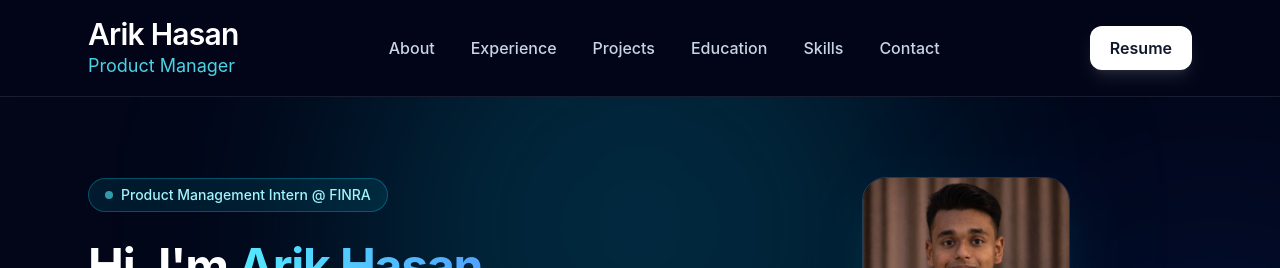
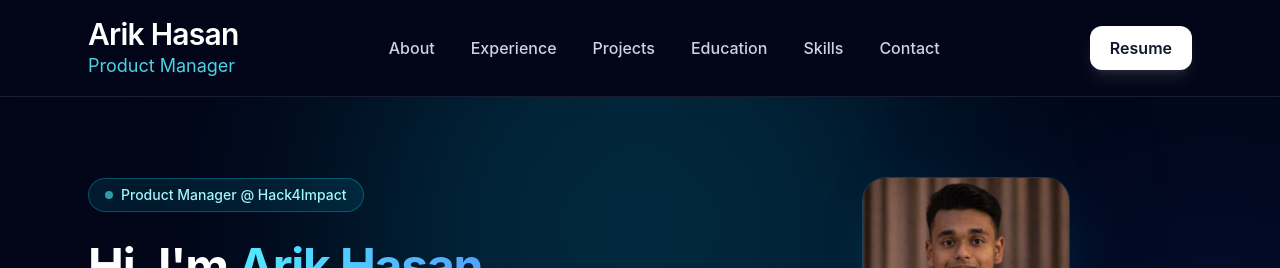
Before and after one commit to arikhasan2210/Portfolio-Web-Page, a React (Vite) app: page / in a window 1280 px wide. Shown: the top 268 px of the page. Built offline with nearby package versions, Linux system fonts and the light colour scheme.

Commit message:
Update job title from Intern to Product Manager

```diff
--- a/src/App.jsx
+++ b/src/App.jsx
@@ -247,7 +247,7 @@ bullets: [
           <div className="space-y-6">
             <span className="inline-flex items-center gap-2 rounded-full border border-cyan-400/30 bg-cyan-400/10 px-4 py-1.5 text-sm font-medium text-cyan-200">
               <span className="h-2 w-2 animate-pulse rounded-full bg-cyan-300" />
-              Product Management Intern @ FINRA
+              Product Manager @ Hack4Impact
             </span>
 
             <h2 className="text-4xl font-bold leading-tight tracking-tight text-white md:text-5xl">
```
